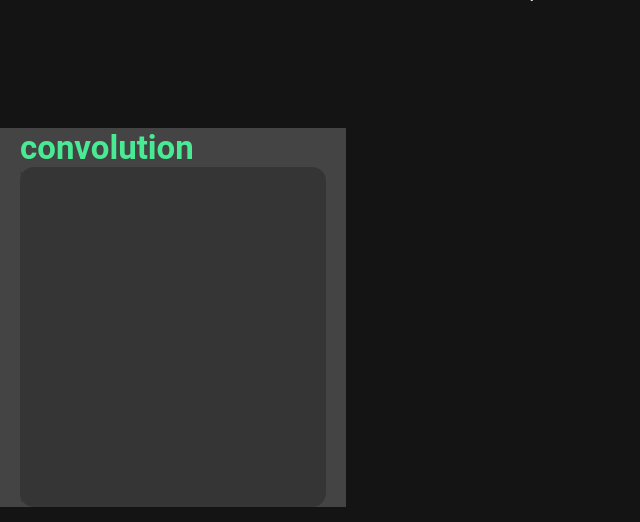
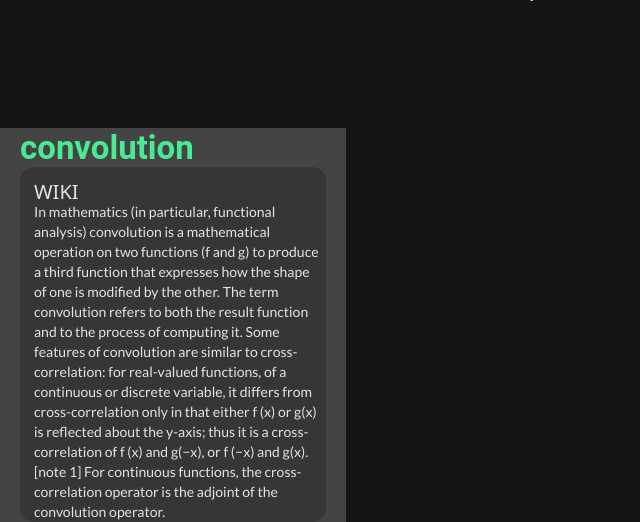
Before and after one commit to Azamat7/HackTure, a Flask app: page /lectureView in a window 1280 px wide. Shown: the part 758-1280 px from the top of the page, without its empty margins (0-640 px from the left). Run offline with Flask 2, Linux system fonts and the light colour scheme; some libraries are stand-ins or nearby versions.

Commit message:
wiki started

```diff
--- a/client/application/static/css/lectureView.css
+++ b/client/application/static/css/lectureView.css
@@ -122,14 +122,24 @@ input:focus {
     margin-left: 20px;
     width: 88.5%;
     height: 37.1%;
-    opacity: 0.21;
     border-radius: 14px;
-    background-color: #000000;
+    background-color: rgba(0,0,0,0.21);
+}
+
+#wiki {
+    font-family: SegoeUI;
+    font-size: 20px;
+    font-weight: 500;
+    padding-top: 15px;
+    margin-left: 14px;
+    color: #e4e4e4;
 }
 
 #terminExplanation {
     width: 93.7%;
     height: 81.6%;
+    margin-left: 14px;
+    color: #e4e4e4;
 }
 
 #terminName {
--- a/client/application/templates/lectureView.html
+++ b/client/application/templates/lectureView.html
@@ -54,7 +54,6 @@
                     </div>
                     <div id="terminExplanation">
                             In mathematics (in particular, functional analysis) convolution is a mathematical operation on two functions (f and g) to produce a third function that expresses how the shape of one is modified by the other.
-
                             The term convolution refers to both the result function and to the process of computing it. Some features of convolution are similar to cross-correlation: for real-valued functions, of a continuous or discrete variable, it differs from cross-correlation only in that either f (x) or g(x) is reflected about the y-axis; thus it is a cross-correlation of f (x) and g(−x), or f (−x) and g(x).[note 1]  For continuous functions, the cross-correlation operator is the adjoint of the convolution operator.
                     </div>
                 </div>
```
